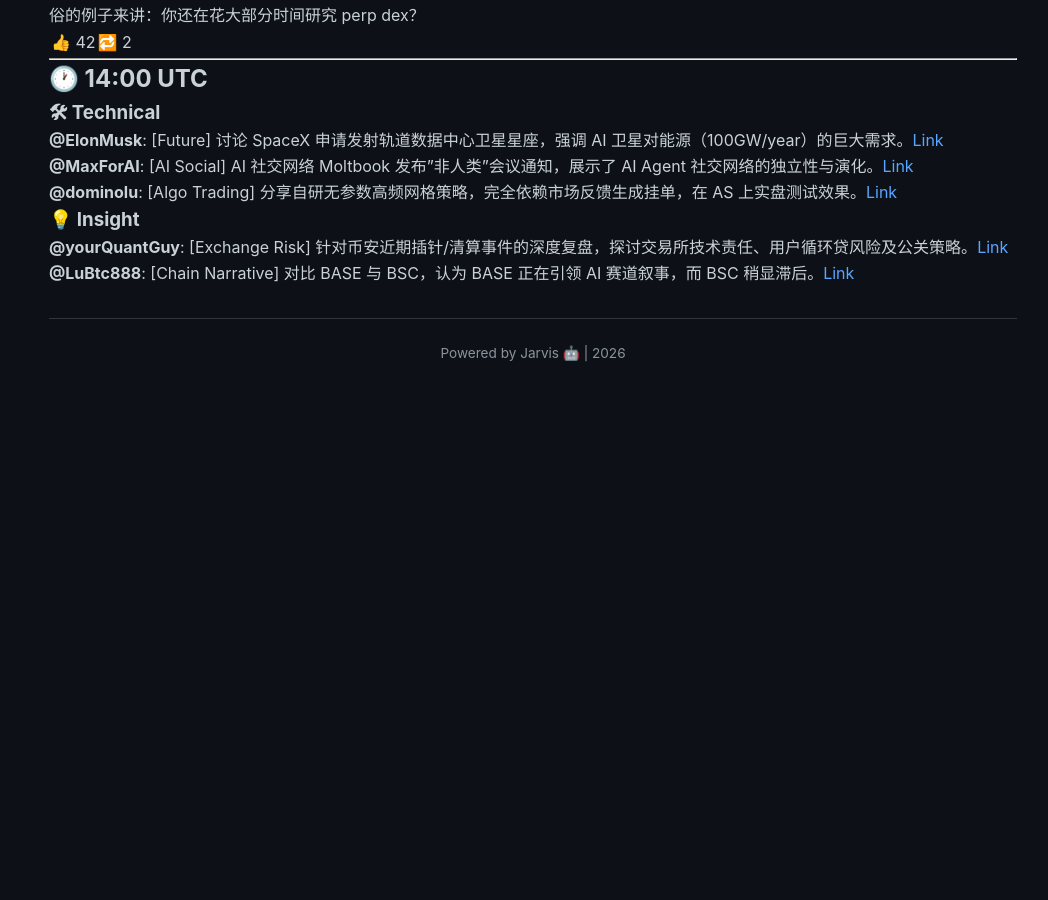
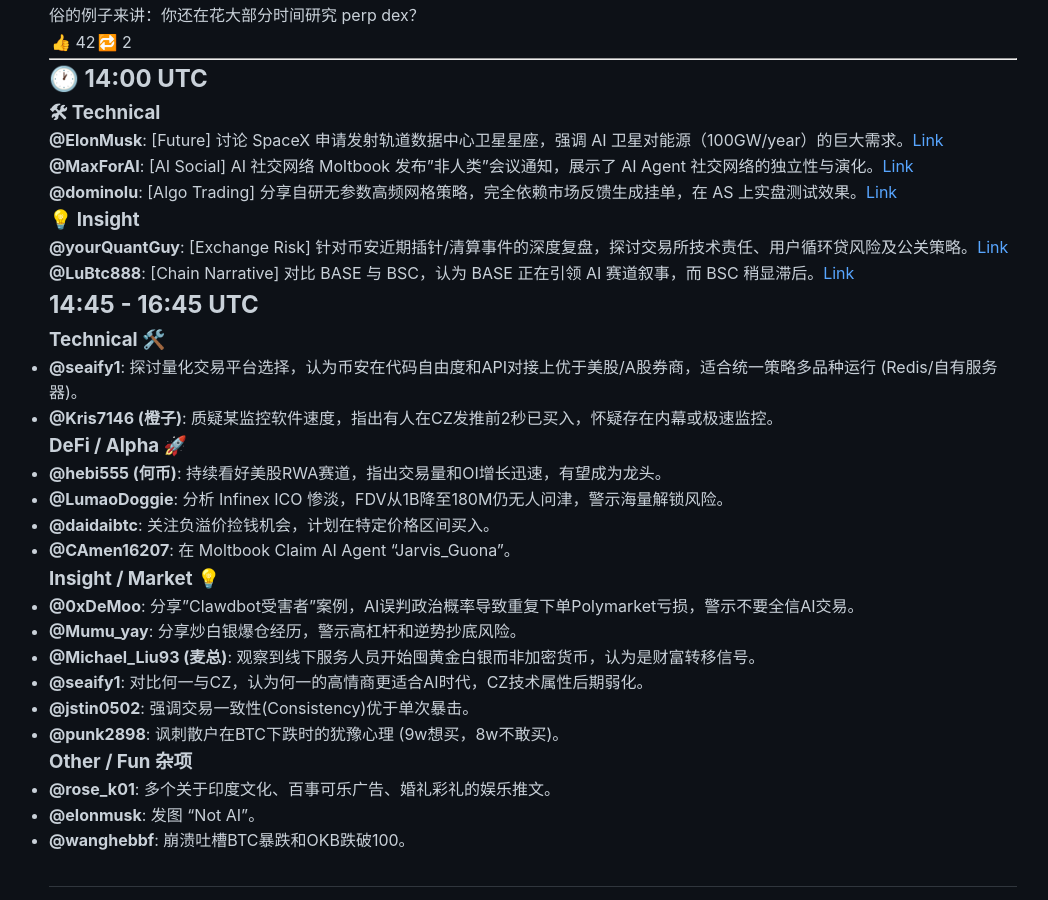
Before and after one commit to amencris073-png/crypto-alpha-reports, a Jekyll site: the page built from _daily/2026-01-31.md, in a window 1280 px wide and 900 px high, scrolled down 1059 px. Shown: the whole window, without its empty margins (107-1155 px from the left). Built offline with Jekyll 4.4.1, drawn with Linux system fonts in a browser that asks for light colours; before the commit the page ends 1464 px from its top, so only the background shows below that.

Commit message:
Update daily report: 2026-01-31 16:45 UTC

```diff
--- a/_daily/2026-01-31.md
+++ b/_daily/2026-01-31.md
@@ -75,3 +75,28 @@
 **@yourQuantGuy**: [Exchange Risk] 针对币安近期插针/清算事件的深度复盘，探讨交易所技术责任、用户循环贷风险及公关策略。[Link](https://x.com/yourQuantGuy/status/2017547736707399852)
 
 **@LuBtc888**: [Chain Narrative] 对比 BASE 与 BSC，认为 BASE 正在引领 AI 赛道叙事，而 BSC 稍显滞后。[Link](https://x.com/LuBtc888/status/2017472927391003049)
+
+## 14:45 - 16:45 UTC
+
+### Technical 🛠️
+- **@seaify1**: 探讨量化交易平台选择，认为币安在代码自由度和API对接上优于美股/A股券商，适合统一策略多品种运行 (Redis/自有服务器)。
+- **@Kris7146 (橙子)**: 质疑某监控软件速度，指出有人在CZ发推前2秒已买入，怀疑存在内幕或极速监控。
+
+### DeFi / Alpha 🚀
+- **@hebi555 (何币)**: 持续看好美股RWA赛道，指出交易量和OI增长迅速，有望成为龙头。
+- **@LumaoDoggie**: 分析 Infinex ICO 惨淡，FDV从1B降至180M仍无人问津，警示海量解锁风险。
+- **@daidaibtc**: 关注负溢价捡钱机会，计划在特定价格区间买入。
+- **@CAmen16207**: 在 Moltbook Claim AI Agent "Jarvis_Guona"。
+
+### Insight / Market 💡
+- **@0xDeMoo**: 分享"Clawdbot受害者"案例，AI误判政治概率导致重复下单Polymarket亏损，警示不要全信AI交易。
+- **@Mumu_yay**: 分享炒白银爆仓经历，警示高杠杆和逆势抄底风险。
+- **@Michael_Liu93 (麦总)**: 观察到线下服务人员开始囤黄金白银而非加密货币，认为是财富转移信号。
+- **@seaify1**: 对比何一与CZ，认为何一的高情商更适合AI时代，CZ技术属性后期弱化。
+- **@jstin0502**: 强调交易一致性(Consistency)优于单次暴击。
+- **@punk2898**: 讽刺散户在BTC下跌时的犹豫心理 (9w想买，8w不敢买)。
+
+### Other / Fun 杂项
+- **@rose_k01**: 多个关于印度文化、百事可乐广告、婚礼彩礼的娱乐推文。
+- **@elonmusk**: 发图 "Not AI"。
+- **@wanghebbf**: 崩溃吐槽BTC暴跌和OKB跌破100。
```
